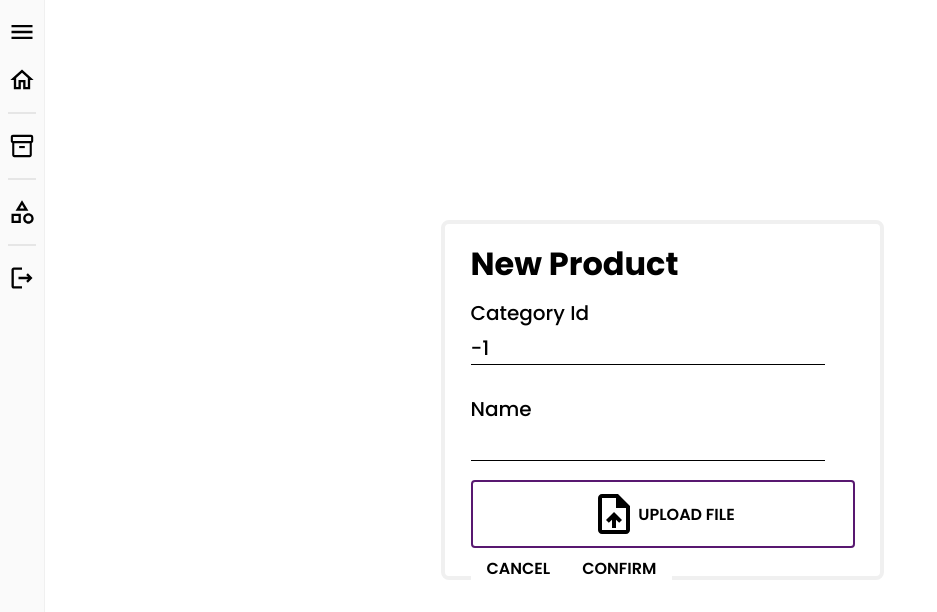
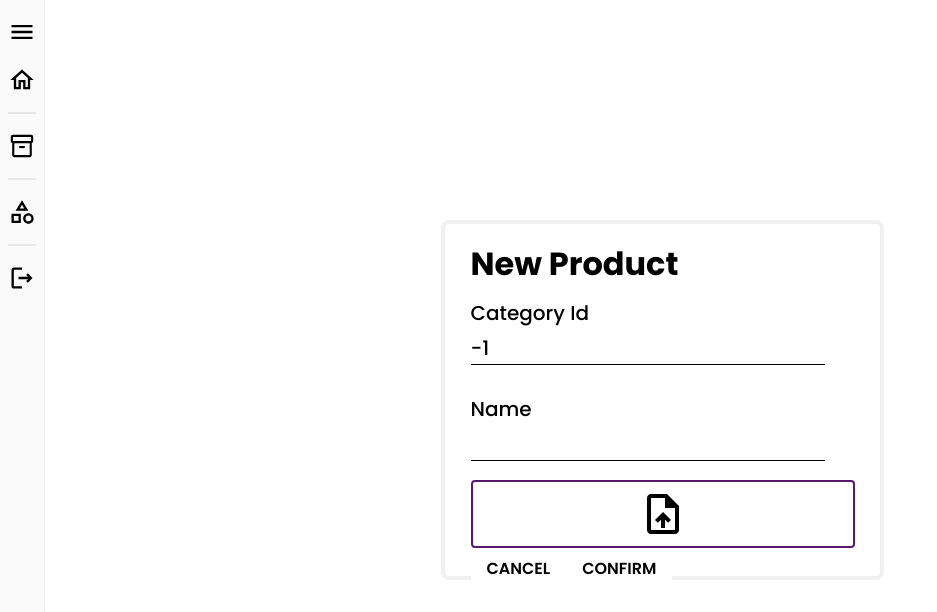
Before and after one commit to gabrielmn/maycon_test_website, a React (Create React App) app: page /panel/products in a window 1280 px wide. Shown: the top 612 px of the page, without its empty margins (0-937 px from the left). Built offline with nearby package versions, Linux system fonts and the light colour scheme.

Commit message:
Added label to file input layout.

```diff
--- a/src/components/FileInputLayout/FileInputLayout.tsx
+++ b/src/components/FileInputLayout/FileInputLayout.tsx
@@ -7,7 +7,9 @@ import { ReactComponent as EditIcon } from '../../assets/icons/edit_black_48dp.s
 import classes from './FileInputLayout.module.css'
 
 interface Props {
+    label: string,
     className?: string
+
 }
 
 interface State {
@@ -65,7 +67,7 @@ export default class FileInputLayout extends Component<Props, State>{
                             onClick={this.uploadFile}
                         >
                             <UploadFileIcon />
-                            Upload File
+                            {this.props.label}
                         </Button>
                         :
                         <div className={classes.image_container} >
```
